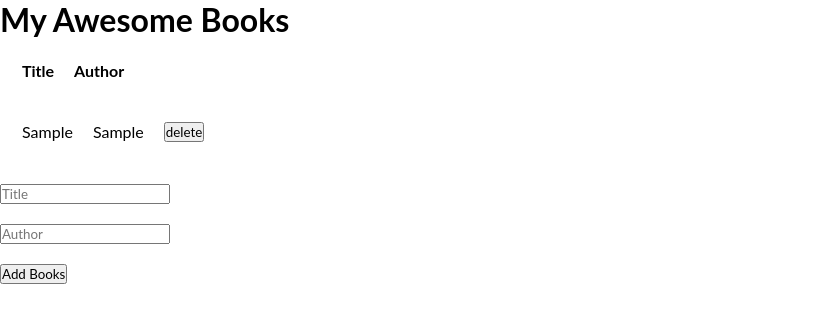
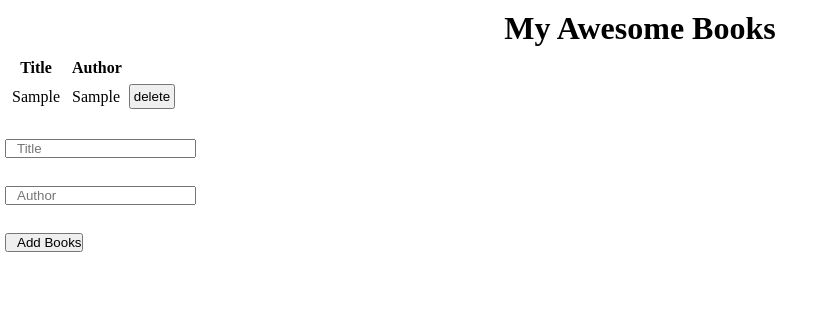
Before and after one commit to RichardChileya/Awesome-Books, a website: page index.html in a window 1280 px wide. Both pictures are taken after typing "Sample", "Sample" into the empty fields and a click on the input "Add Books". Shown: the whole page, without its empty margins (0-838 px from the left). Drawn offline with Linux system fonts and the light colour scheme.

Commit message:
add minimal style to html

```diff
--- a/style.css
+++ b/style.css
@@ -1,34 +1,29 @@
-*{
+* {
   padding: 0;
   margin: 0;
-  font-family: 'lato', sans-serif;
 }
 
-.top-heading {
-  font-size: 25px;
-  text-align: center;
-  padding: 30px;
-  font-weight: 800;
-
+button {
+  padding: 3px;
+  margin: 5px;
 }
 
-.table {
-
-  margin: 20px;
-
-  height: 200px;
-  width: 400px;
+#add-btn,
+input {
+  margin: 5px;
 }
 
-tr {
+h1 {
   display: flex;
-  gap: 20px;
-  padding: 20px;
+  justify-content: center;
+  margin: 10px;
 }
 
-.form-group, .form-controls {
-  display: flex;
-  justify-content: flex-start;
-  gap: 20px;
-  padding: 15px;
+th,
+td {
+  padding-left: 10px;
 }
+
+input {
+  padding-left: 10px;
+}
```
